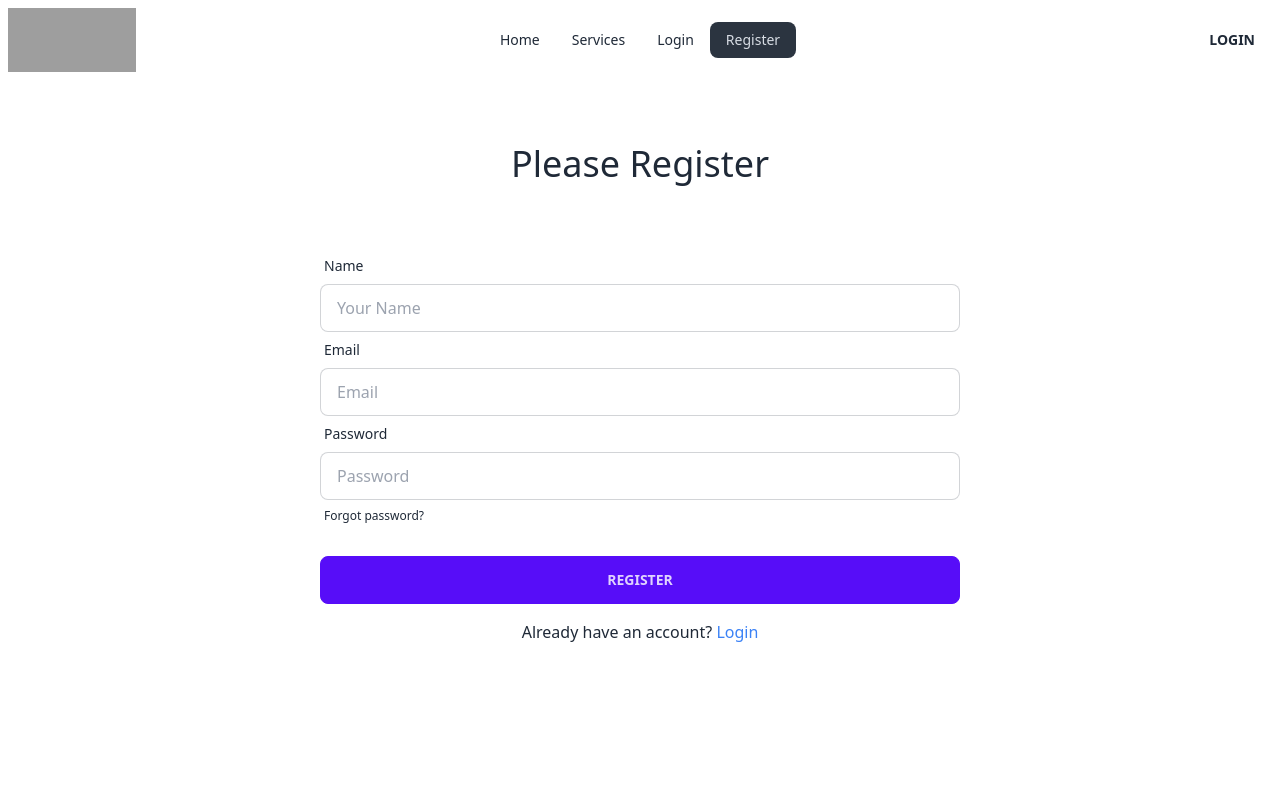
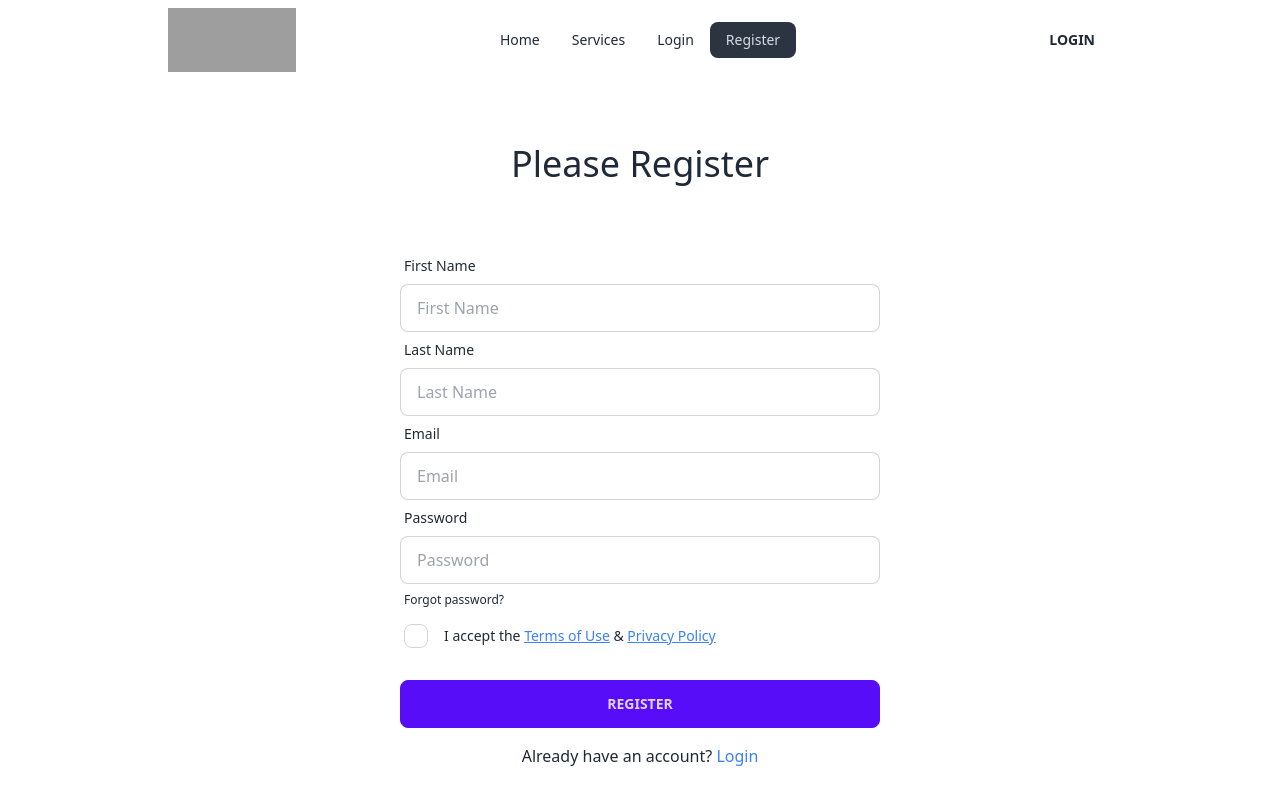
Before and after one commit to MohsenAlMahmud/rc-creative, a React (Vite) app: page /register in a window 1280 px wide. Built offline with nearby package versions, Linux system fonts and the light colour scheme; no server answers; grey boxes are pictures that could not be loaded.

Commit message:
responsive for mobile and tablet is complete

```diff
--- a/src/App.jsx
+++ b/src/App.jsx
@@ -4,30 +4,13 @@ import viteLogo from '/vite.svg'
 import './App.css'
 
 function App() {
-  const [count, setCount] = useState(0)
 
   return (
     <>
-      <div>
-        <a href="https://vitejs.dev" target="_blank">
-          <img src={viteLogo} className="logo" alt="Vite logo" />
-        </a>
-        <a href="https://react.dev" target="_blank">
-          <img src={reactLogo} className="logo react" alt="React logo" />
-        </a>
-      </div>
+
       <h1>Vite + React</h1>
-      <div className="card">
-        <button onClick={() => setCount((count) => count + 1)}>
-          count is {count}
-        </button>
-        <p>
-          Edit <code>src/App.jsx</code> and save to test HMR
-        </p>
-      </div>
-      <p className="read-the-docs">
-        Click on the Vite and React logos to learn more
-      </p>
+
+
     </>
   )
 }
--- a/src/pages/Contact.jsx
+++ b/src/pages/Contact.jsx
@@ -5,7 +5,7 @@ const Contact = () => {
     return (
         <div>
             <Navbar></Navbar>
-            <h2>Please Contact Us</h2>
+
         </div>
     );
 };
--- a/src/pages/EventBookingForm.jsx
+++ b/src/pages/EventBookingForm.jsx
@@ -3,11 +3,11 @@ import Navbar from "./Navbar";
 
 const EventBookingForm = () => {
     return (
-        <div>
+        <div className="w-9/12 mx-auto">
             <Navbar></Navbar>
             <div>
                 <h2 className="text-4xl text-center py-16">Event Request Form</h2>
-                <form className="w-1/2 mx-auto">
+                <form className="lg:w-1/2 mx-auto">
                     <div className="form-control">
                         <label className="label">
                             <span className="label-text text-lg font-semibold">Your Name</span>
--- a/src/pages/Gadget.jsx
+++ b/src/pages/Gadget.jsx
@@ -8,7 +8,7 @@ const Gadget = ({ gadget }) => {
     return (
         <div>
 
-            <div className=" card bg-base-100 shadow-xl">
+            <div className="card bg-base-100 shadow-xl">
                 <figure className="px-10 pt-10">
                     <img src={img} alt="picture" className="rounded-xl object-cover w-48 h-36" />
                 </figure>
--- a/src/pages/Home.jsx
+++ b/src/pages/Home.jsx
@@ -21,7 +21,7 @@ const Home = () => {
             <Banner></Banner>
             <div>
                 <h2 className="text-5xl font-bold text-center my-5">Our Popular Event Items</h2>
-                <div className="grid grid-cols-4 gap-4 my-5">
+                <div className="grid grid-cols-1 md:grid-cols-2 lg:grid-cols-4  gap-4 my-5">
 
                     {
                         gadgets.map(gadget => <Gadget key={gadget.id} gadget={gadget}></Gadget>)
--- a/src/pages/JobForm.jsx
+++ b/src/pages/JobForm.jsx
@@ -3,10 +3,10 @@ import Navbar from "./Navbar";
 
 const JobForm = () => {
     return (
-        <div>
+        <div className="w-9/12 mx-auto">
             <Navbar></Navbar>
             <h2 className="text-4xl text-center py-16">Apply Here</h2>
-            <form className="w-1/2 mx-auto">
+            <form className="lg:w-1/2 mx-auto">
                 <div className="form-control">
                     <label className="label">
                         <span className="label-text">First Name</span>
--- a/src/pages/Login.jsx
+++ b/src/pages/Login.jsx
@@ -55,10 +55,10 @@ const Login = () => {
     }
 
     return (
-        <div>
+        <div className="w-9/12 mx-auto">
             <Navbar></Navbar>
             <h2 className="text-4xl text-center py-16">Please Login</h2>
-            <form onSubmit={handleLogin} className="w-1/2 mx-auto">
+            <form onSubmit={handleLogin} className="lg:w-1/2 mx-auto">
                 <div className="form-control">
                     <label className="label">
                         <span className="label-text">Email</span>
--- a/src/pages/Navbar.jsx
+++ b/src/pages/Navbar.jsx
@@ -15,8 +15,8 @@ const Navbar = () => {
 
     return (
         <div>
-            <div className="navbar bg-base-100">
-                <div className="navbar-start">
+            <div className=" md:navbar bg-base-100">
+                <div className="flex justify-between md:navbar-start">
                     <div className="dropdown">
                         <label tabIndex={0} className="btn btn-ghost lg:hidden">
                             <svg xmlns="http://www.w3.org/2000/svg" className="h-5 w-5" fill="none" viewBox="0 0 24 24" stroke="currentColor"><path strokeLinecap="round" strokeLinejoin="round" strokeWidth="2" d="M4 6h16M4 12h8m-8 6h16" /></svg>
@@ -53,10 +53,10 @@ const Navbar = () => {
                     </ul>
                 </div>
 
-                <div className="navbar-end gap-4">
+                <div className=" navbar-end gap-4">
                     {
                         user ?
-                            <><span>{user.email}</span><span className="w-10 h-10 rounded-full"><img className="w-24 rounded-full" src={user.photoURL ? user.photoURL : "https://i.ibb.co/MSHTpdv/user.jpg"} alt="picture" /></span><button onClick={handleSignOut} className="btn btn-ghost">Sign Out</button></>
+                            <><span className="">{user.email}</span><span className=""><img className="w-12 rounded-full" src={user.photoURL ? user.photoURL : "https://i.ibb.co/MSHTpdv/user.jpg"} alt="picture" /></span><button onClick={handleSignOut} className="btn btn-ghost">Sign Out</button></>
 
                             :
                             <Link to='/login'><button className="btn btn-ghost">Login</button></Link>
--- a/src/pages/OurEvents.jsx
+++ b/src/pages/OurEvents.jsx
@@ -3,7 +3,7 @@
 const OurEvents = () => {
     return (
         <div>
-            <video src="https://www.youtube.com/watch?v=OL2-tGeOD-8"></video>
+
         </div>
     );
 };
--- a/src/pages/Register.jsx
+++ b/src/pages/Register.jsx
@@ -23,15 +23,15 @@ const Register = () => {
         console.log(name, email, password);
         setRegisterError('');
 
-        if(password.length < 6){
+        if (password.length < 6) {
             setRegisterError();
             Swal.fire('use 6 character')
             return;
-        }else if(!/[A-Z]/.test(password)){
+        } else if (!/[A-Z]/.test(password)) {
             setRegisterError();
             Swal.fire('use atleast 1 capital letter')
             return;
-        }else if(!/[#$%&]/.test(password)){
+        } else if (!/[@ # $ % ^ & * _ - + = : ; , . ? / | ~ ` " ' < >]/.test(password)) {
             setRegisterError();
             Swal.fire('use at-least 1 special character')
             return;
@@ -49,16 +49,22 @@ const Register = () => {
     }
 
     return (
-        <div>
+        <div className="w-9/12 mx-auto">
             <Navbar></Navbar>
             <div>
                 <h2 className="text-4xl text-center py-16">Please Register</h2>
-                <form onSubmit={handleRegister} className="w-1/2 mx-auto">
+                <form onSubmit={handleRegister} className="lg:w-1/2 mx-auto">
                     <div className="form-control">
                         <label className="label">
-                            <span className="label-text">Name</span>
+                            <span className="label-text">First Name</span>
                         </label>
-                        <input type="text" name="name" placeholder="Your Name" className="input input-bordered" required />
+                        <input type="text" name="name" placeholder="First Name" className="input input-bordered" required />
+                    </div>
+                    <div className="form-control">
+                        <label className="label">
+                            <span className="label-text">Last Name</span>
+                        </label>
+                        <input type="text" name="name" placeholder="Last Name" className="input input-bordered" required />
                     </div>
                     <div className="form-control">
                         <label className="label">
@@ -74,6 +80,14 @@ const Register = () => {
                         <label className="label">
                             <a href="#" className="label-text-alt link link-hover">Forgot password?</a>
                         </label>
+                        <div>
+                            <div className="form-control">
+                                <label className="label justify-start gap-4 cursor-pointer">
+                                    <input type="checkbox" className="checkbox" />
+                                    <span className="label-text">I accept the <Link className="text-blue-500 underline">Terms of Use</Link> & <Link className="text-blue-500 underline">Privacy Policy</Link></span>
+                                </label>
+                            </div>
+                        </div>
                     </div>
                     <div className="form-control mt-6">
                         <button className="btn btn-primary">Register</button>
--- a/src/pages/Services.jsx
+++ b/src/pages/Services.jsx
@@ -14,7 +14,7 @@ const Services = () => {
   return (
     <div className="w-9/12 mx-auto">
       <Navbar></Navbar>
-      <div className="grid grid-cols-3 gap-4 w-full mx-auto mt-12">
+      <div className="grid grid-cols-1 md:grid-cols-2 lg:grid-cols-4  gap-4 w-full mx-auto mt-12">
         {
           services.map(service => <ServiceCard key={service.id} service={service}></ServiceCard>)
         }
```
